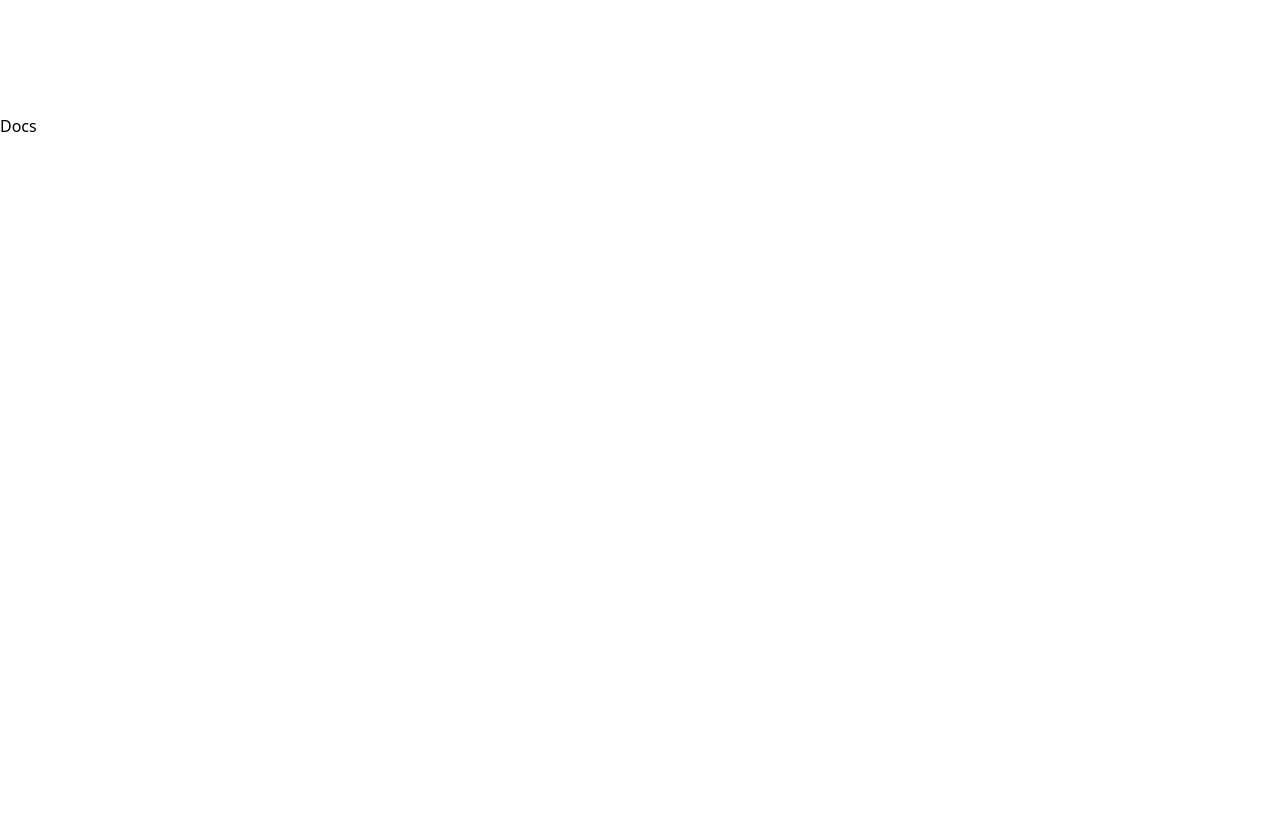
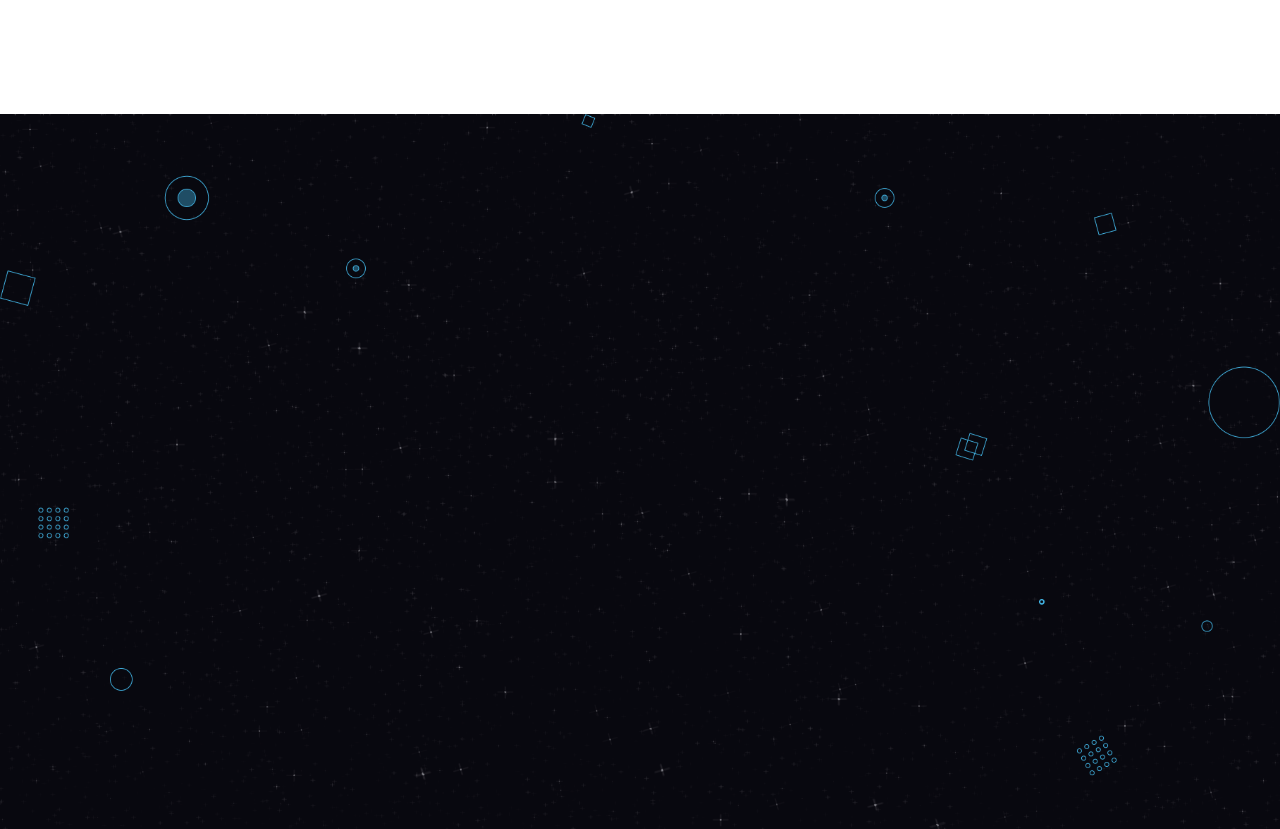
Before and after one commit to t9fiction/ffatoken, a React (Create React App) app: page / in a window 1280 px wide. Shown: the part 1907-2736 px from the top of the page. Before the commit the page ends 2045 px from the top, so only its background shows below. Built offline with nearby package versions, Linux system fonts and the light colour scheme.

Commit message:
roadmap bg added

```diff
--- a/src/App.js
+++ b/src/App.js
@@ -4,7 +4,7 @@ import Hero from "./components/Hero";
 import Navbar from "./components/Navbar";
 import Offers from "./components/Offers";
 import Working from "./components/Working";
-
+import Roadmap from "./components/Roadmap";
 function App() {
   return (
     <div className="">
@@ -12,6 +12,7 @@ function App() {
       <Hero />
       <Offers />
       <Working />
+      <Roadmap />
       <Docs />
     </div>
   );
--- /dev/null
+++ b/src/components/Roadmap.js
@@ -0,0 +1,12 @@
+import React from 'react'
+
+const Roadmap = () => {
+  return (
+    <div className='relative h-screen'>
+        <img alt='universe' src='universe.png' className='-z-10 absolute right-0 left-0' />
+        <img alt='universe' src='shapes.png' className='absolute right-0 left-0' />
+    </div>
+  )
+}
+
+export default Roadmap
```
Also changed, not shown: public/shapes.png (added), public/universe.png (added).
